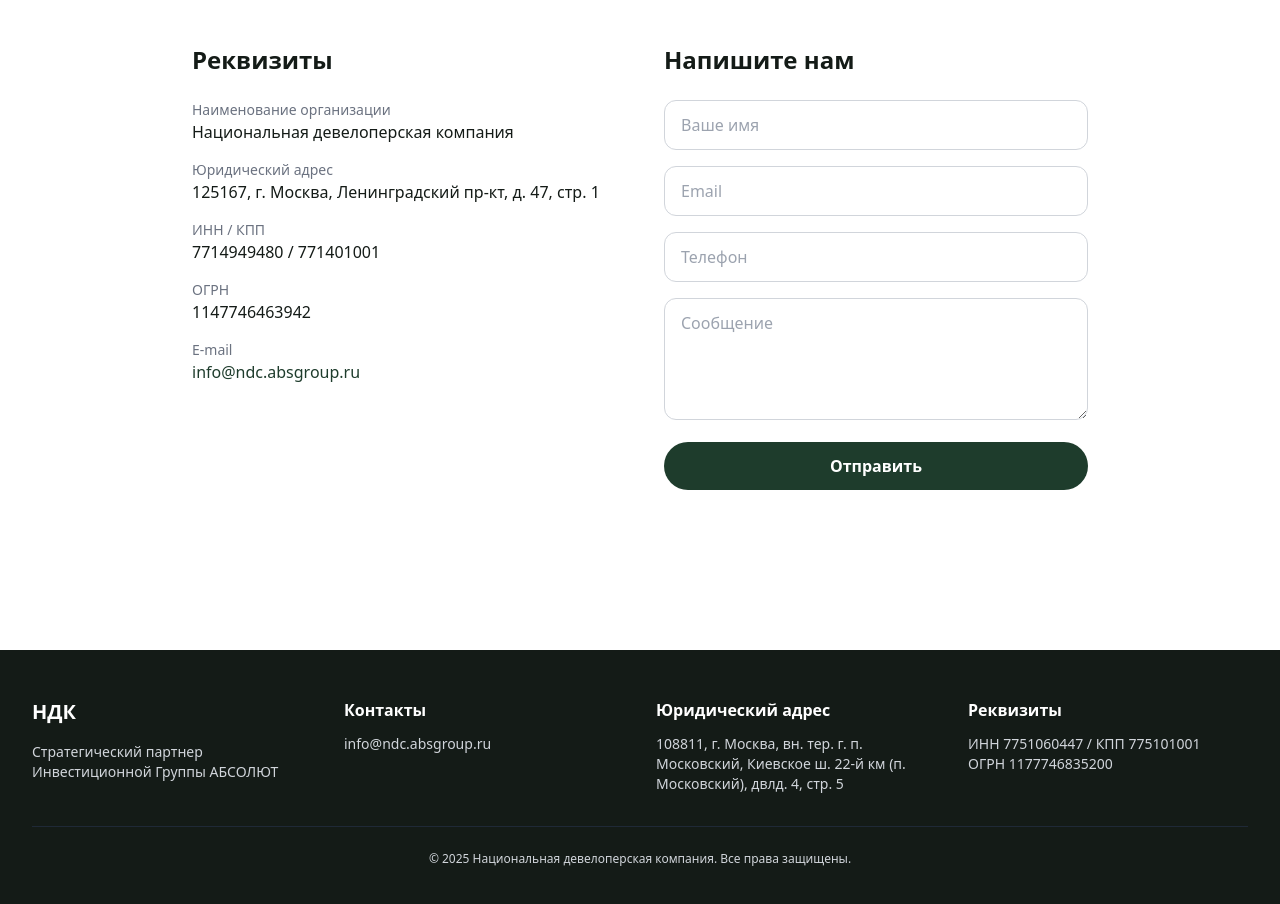
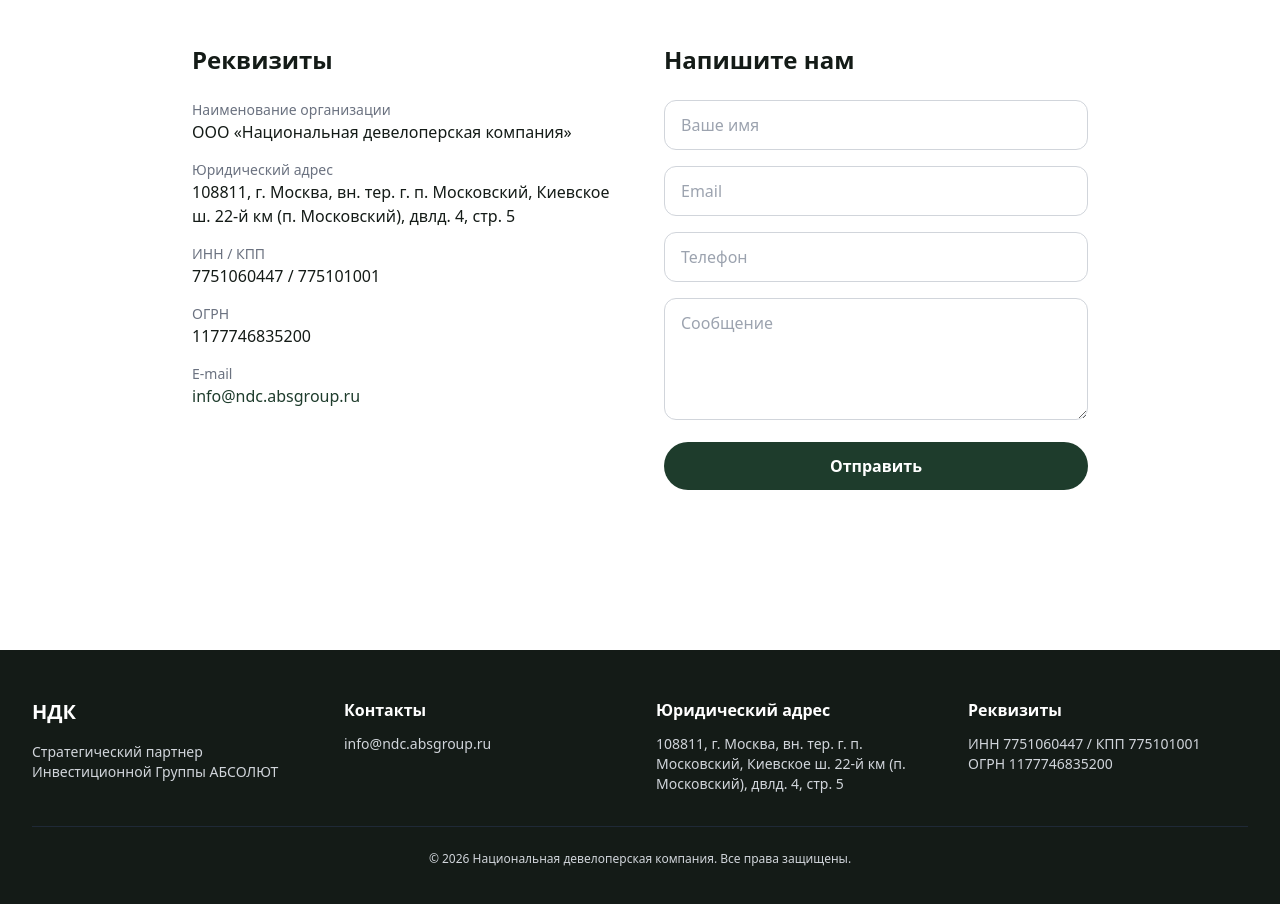
Before and after one commit to fletcher-fletcher/NDK-dev-company, a Next.js app: page /contacts in a window 1280 px wide. Shown: the part 260-1164 px from the top of the page. Built offline with nearby package versions, Linux system fonts and the light colour scheme.

Commit message:
Footer year update

```diff
--- a/src/app/contacts/page.tsx
+++ b/src/app/contacts/page.tsx
@@ -19,19 +19,19 @@
               <div className="space-y-4">
                 <div>
                   <p className="text-gray-500 text-sm">Наименование организации</p>
-                  <p className="font-medium">Национальная девелоперская компания</p>
+                  <p className="font-medium">ООО «Национальная девелоперская компания»</p>
                 </div>
                 <div>
                   <p className="text-gray-500 text-sm">Юридический адрес</p>
-                  <p className="font-medium">125167, г. Москва, Ленинградский пр-кт, д. 47, стр. 1</p>
+                  <p className="font-medium">108811, г. Москва, вн. тер. г. п. Московский, Киевское ш. 22-й км (п. Московский), двлд. 4, стр. 5</p>
                 </div>
                 <div>
                   <p className="text-gray-500 text-sm">ИНН / КПП</p>
-                  <p className="font-medium">7714949480 / 771401001</p>
+                  <p className="font-medium">7751060447 / 775101001</p>
                 </div>
                 <div>
                   <p className="text-gray-500 text-sm">ОГРН</p>
-                  <p className="font-medium">1147746463942</p>
+                  <p className="font-medium">1177746835200</p>
                 </div>
                 <div>
                   <p className="text-gray-500 text-sm">E-mail</p>
--- a/src/components/Footer.tsx
+++ b/src/components/Footer.tsx
@@ -22,7 +22,7 @@
           </div>
         </div>
         <div className="border-t border-gray-800 pt-6 text-center text-xs">
-          <p>© 2025 Национальная девелоперская компания. Все права защищены.</p>
+          <p>© 2026 Национальная девелоперская компания. Все права защищены.</p>
         </div>
       </div>
     </footer>
```
